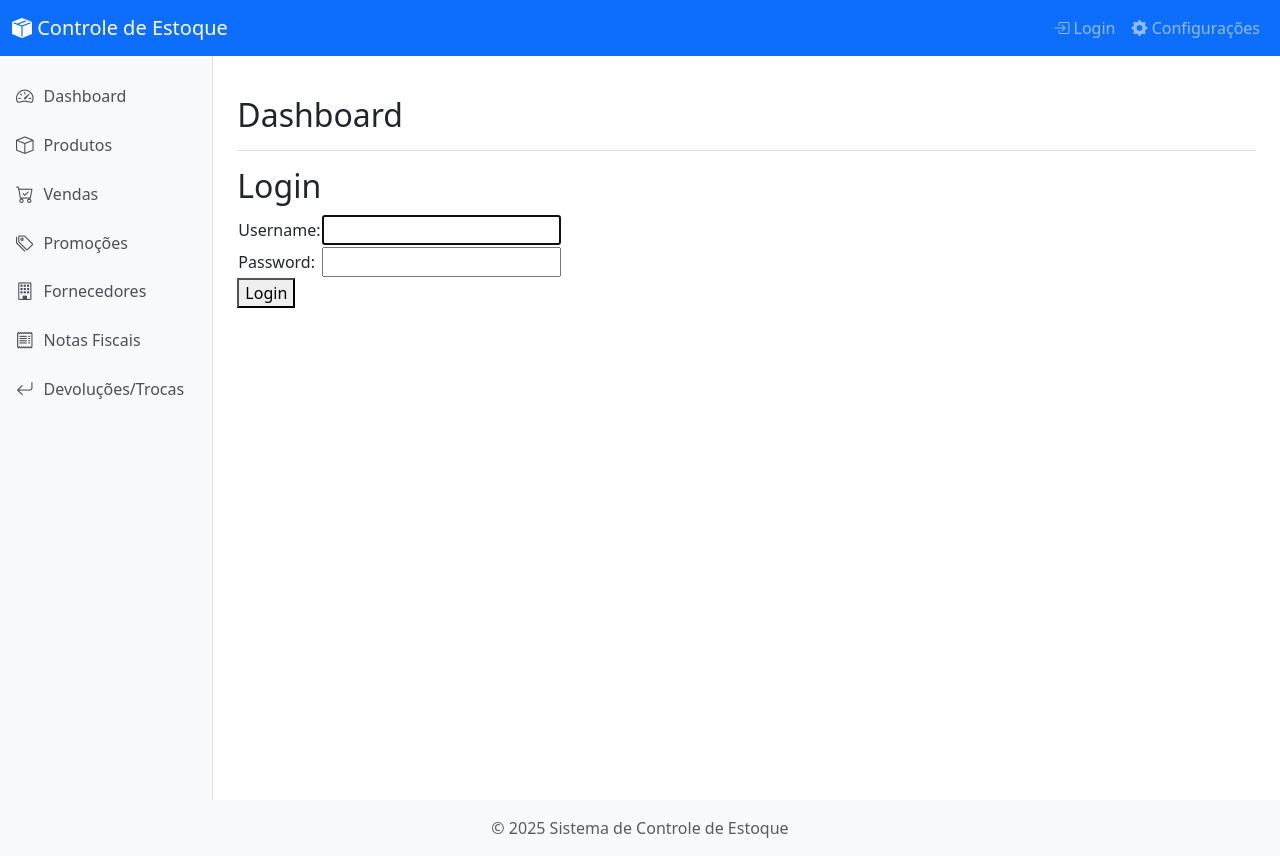
After one commit to darlancst/estoke, a Django app: page /accounts/login/ in a window 1280 px wide. The commit adds this page. Run offline with Django 5.2, Linux system fonts and the light colour scheme.

Commit message:
Atualiza código e adiciona restrições de login

```diff
--- a/estoque_control/settings.py
+++ b/estoque_control/settings.py
@@ -136,3 +136,7 @@ CRISPY_TEMPLATE_PACK = "bootstrap5"
 # Configuração de mídia para uploads
 MEDIA_URL = '/media/'
 MEDIA_ROOT = os.path.join(BASE_DIR, 'media')
+
+# Configurações de Autenticação
+LOGIN_REDIRECT_URL = '/'  # Redireciona para o dashboard após login
+LOGOUT_REDIRECT_URL = 'login' # Redireciona para a página de login após logout
--- a/estoque_control/urls.py
+++ b/estoque_control/urls.py
@@ -22,6 +22,7 @@ from django.conf.urls.static import static
 urlpatterns = [
     path('admin/', admin.site.urls),
     path('', include('inventario.urls')),
+    path('accounts/', include('django.contrib.auth.urls')), # Adiciona as URLs de autenticação
 ]
 
 # Adicionar configurações para arquivos de mídia em ambiente de desenvolvimento
--- a/inventario/templates/inventario/base.html
+++ b/inventario/templates/inventario/base.html
@@ -168,7 +168,25 @@
             </button>
             <div class="collapse navbar-collapse" id="navbarNav">
                 <ul class="navbar-nav ms-auto">
-                    <li class="nav-item">
+                    {% if user.is_authenticated %}
+                        <li class="nav-item">
+                            <span class="navbar-text me-2">
+                                Olá, {{ user.username }}
+                            </span>
+                        </li>
+                        <li class="nav-item">
+                            <a class="nav-link" href="{% url 'logout' %}">
+                                <i class="bi bi-box-arrow-right"></i> Logout
+                            </a>
+                        </li>
+                    {% else %}
+                        <li class="nav-item">
+                            <a class="nav-link" href="{% url 'login' %}?next={{ request.path }}">
+                                <i class="bi bi-box-arrow-in-right"></i> Login
+                            </a>
+                        </li>
+                    {% endif %}
+                    <li class="nav-item d-none d-lg-block"> {# Ocultar em telas menores, já existe no menu lateral móvel #}
                         <a class="nav-link" href="{% url 'inventario:configuracoes' %}">
                             <i class="bi bi-gear-fill"></i> Configurações
                         </a>
--- /dev/null
+++ b/inventario/templates/registration/login.html
@@ -0,0 +1,38 @@
+{% extends "inventario/base.html" %}
+
+{% block title %}Login{% endblock %}
+
+{% block content %}
+<h2>Login</h2>
+{% if form.errors %}
+  <p style="color: red;">Seu nome de usuário e senha não correspondem. Por favor, tente novamente.</p>
+{% endif %}
+
+{% if next %}
+  {% if user.is_authenticated %}
+    <p>Sua conta não tem acesso a esta página. Para prosseguir, por favor faça login com uma conta que tenha acesso.</p>
+  {% else %}
+    <p>Por favor, faça login para ver esta página.</p>
+  {% endif %}
+{% endif %}
+
+<form method="post" action="{% url 'login' %}">
+  {% csrf_token %}
+  <table>
+  <tr>
+      <td>{{ form.username.label_tag }}</td>
+      <td>{{ form.username }}</td>
+  </tr>
+  <tr>
+      <td>{{ form.password.label_tag }}</td>
+      <td>{{ form.password }}</td>
+  </tr>
+  </table>
+
+  <button type="submit">Login</button>
+  <input type="hidden" name="next" value="{{ next }}">
+</form>
+
+{# Link para redefinição de senha, caso você configure no futuro #}
+{# <p><a href="{% url 'password_reset' %}">Esqueceu a senha?</a></p> #}
+{% endblock %}
```
Also changed, not shown: inventario/templates/registration/logged_out.html (added, +9 -0 lines), inventario/views.py (+38 -0 lines), inventario/migrations/0004_remove_devolucao_data_atualizacao_and_more.py (added).
